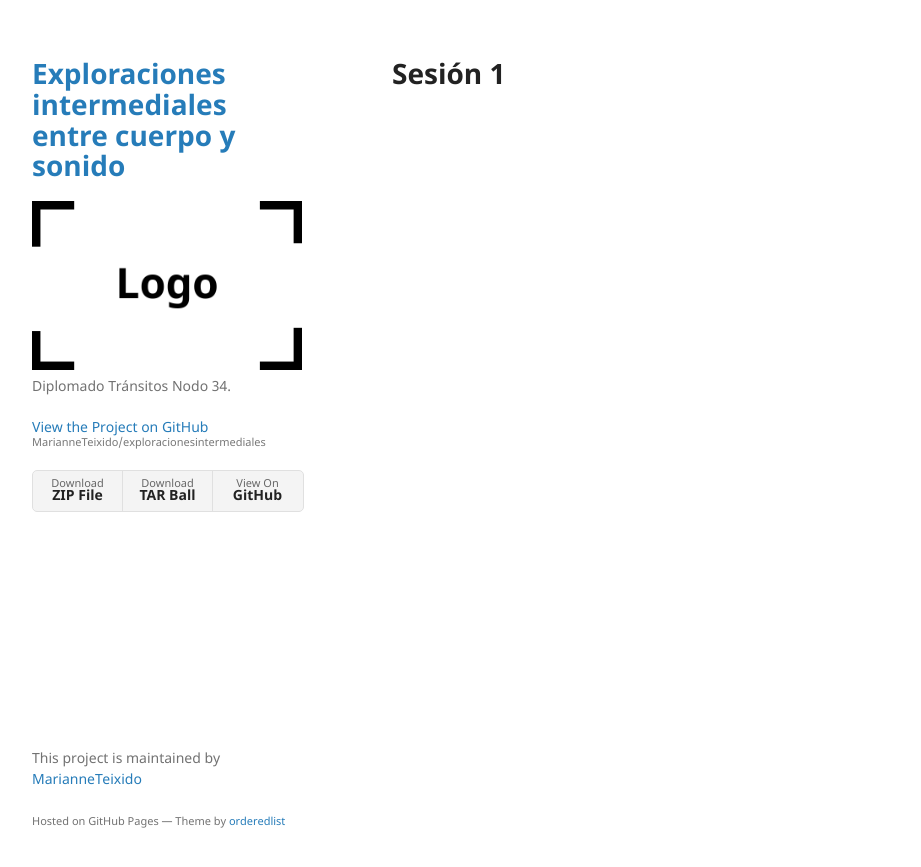
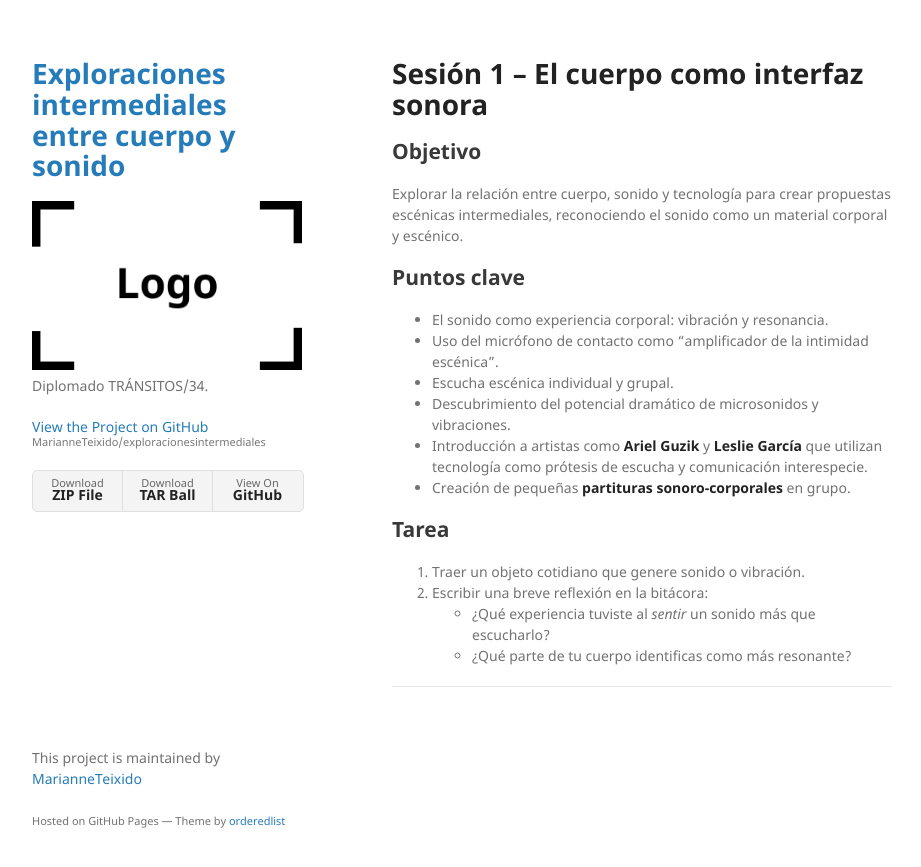
Before and after one commit to MarianneTeixido/exploracionesintermediales, a Jekyll site: the page built from docs/sesion1.md, in a window 1280 px wide. Shown: the top 867 px of the page, without its empty margins (178-1099 px from the left). Built offline with Jekyll 4.4.1, drawn with Linux system fonts in a browser that asks for light colours; our own code applies the rules of GitHub Pages for plain Markdown files.

Commit message:
feat: sesión 1

```diff
--- a/_config.yml
+++ b/_config.yml
@@ -1,6 +1,6 @@
 title: Exploraciones intermediales entre cuerpo y sonido
 logo: /assets/img/logo.png
-description: Diplomado Tránsitos Nodo 34.
+description: Diplomado TRÁNSITOS/34.
 show_downloads: true
 google_analytics:
 theme: jekyll-theme-minimal
--- a/docs/sesion1.md
+++ b/docs/sesion1.md
@@ -1 +1,20 @@
-# Sesión 1
+# Sesión 1 – El cuerpo como interfaz sonora
+
+## Objetivo
+Explorar la relación entre cuerpo, sonido y tecnología para crear propuestas escénicas intermediales, reconociendo el sonido como un material corporal y escénico.
+
+## Puntos clave
+- El sonido como experiencia corporal: vibración y resonancia.
+- Uso del micrófono de contacto como "amplificador de la intimidad escénica".
+- Escucha escénica individual y grupal.
+- Descubrimiento del potencial dramático de microsonidos y vibraciones.
+- Introducción a artistas como **Ariel Guzik** y **Leslie García** que utilizan tecnología como prótesis de escucha y comunicación interespecie.
+- Creación de pequeñas **partituras sonoro-corporales** en grupo.
+
+## Tarea
+1. Traer un objeto cotidiano que genere sonido o vibración.
+2. Escribir una breve reflexión en la bitácora:
+   - ¿Qué experiencia tuviste al *sentir* un sonido más que escucharlo?
+   - ¿Qué parte de tu cuerpo identificas como más resonante?
+
+---
```
Also changed, not shown: docs/biblografia.md (added, +19 -0 lines), index.md (+11 -112 lines).
